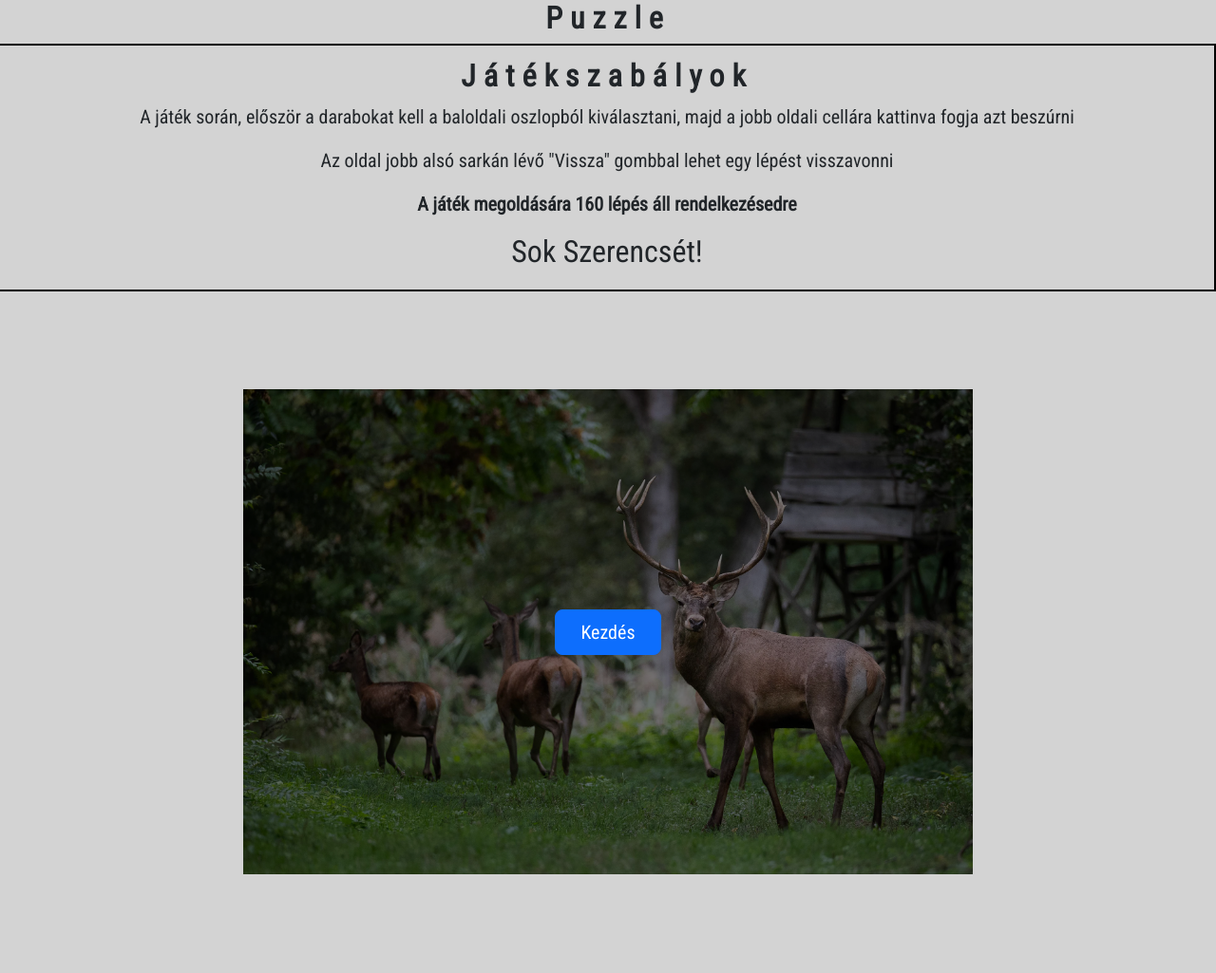
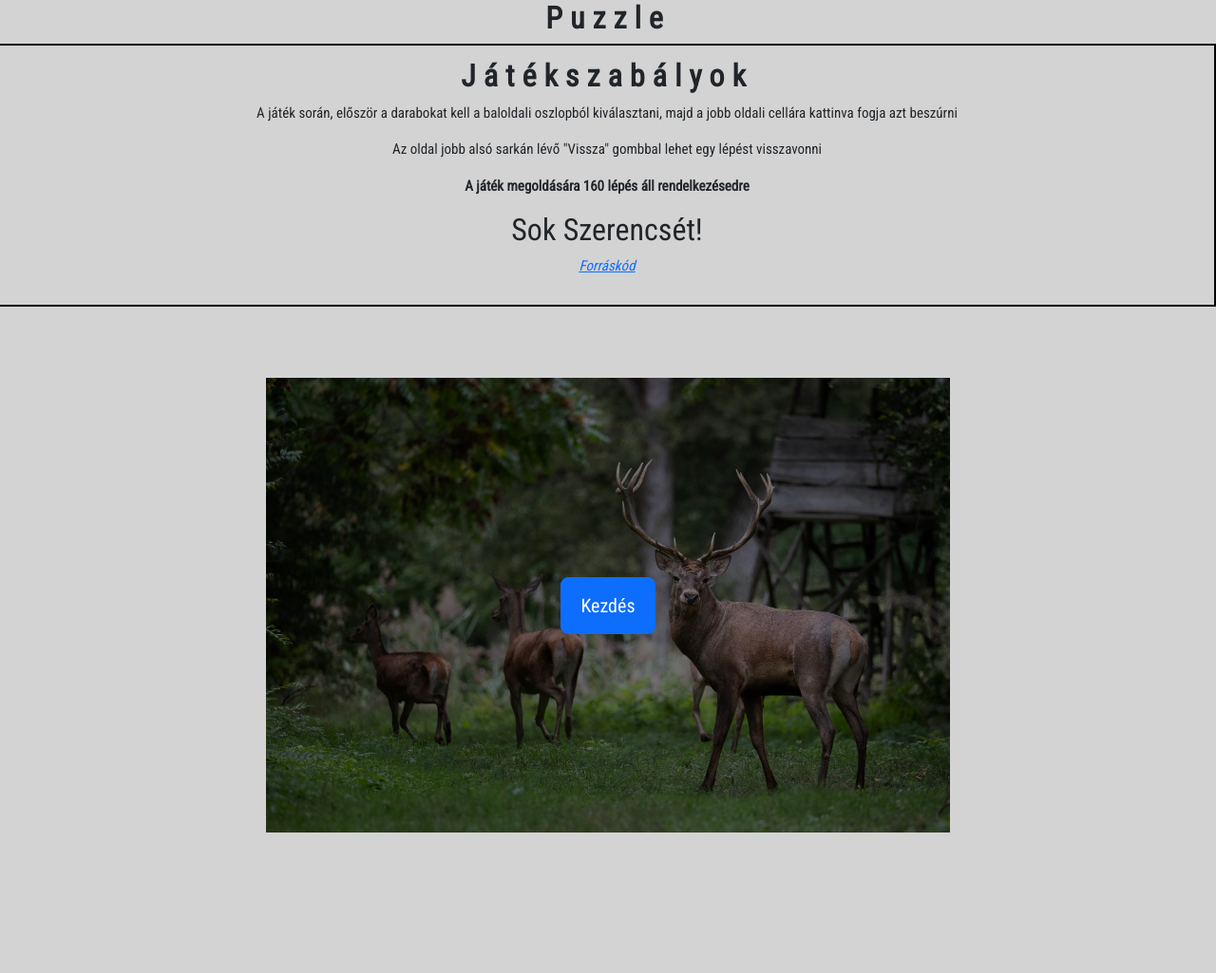
Before and after one commit to balintsipos0306/Puzzle, a PHP site: page / in a window 1280 px wide. Shown: the whole page at 95% size. After the commit the page ends 877 px from the top, so only its background shows below. Run offline with PHP 8.4, Linux system fonts and the light colour scheme.

Commit message:
Add files via upload

```diff
--- a/game2.js
+++ b/game2.js
@@ -44,7 +44,7 @@ async function start(){
       elem.setAttribute("src", kepsrc);
       var segedstr = "kep" + i;
       elem.setAttribute ("id", segedstr);
-      elem.style.width= "9rem";
+      elem.style.width= "9em";
       doboz.append(elem);
     }
 
@@ -83,11 +83,12 @@ function game()
 //darabkiválasztása
 function darabvalasztas (next){
   //.col divek kiválasztása tömbbe
-  const darabok = document.querySelectorAll(".col");
+  const darabok = document.getElementsByClassName("col-sm-3 col-lg-4 col-xl-6");
   //kattintást figyelő függvény
   function kivalasztas (event){
     kepid = randomList[parseInt(event.currentTarget.id) - 1];
 
+  //korábbi lépések eltárolása
   if (!previd.includes(kepid)){
     previd.push(kepid);
   }
@@ -122,34 +123,46 @@ function helykereso(end) {
   function beszuras(){
   //tag létrehozása és beállítása
   const kepkocka = document.createElement("img");
-  kepkocka.style.width = "12rem";
-  kepkocka.style.height = "8rem";
+  kepkocka.style.width = "12em";
+  kepkocka.style.height = "8em";
   kepkocka.style.filter = "brightness(1)";
   const kepforras = "szeletek/" + kepid + ".jpg";
   kepkocka.setAttribute("src", kepforras);
+  kepkocka.setAttribute("id", kepid);
   const beszur = document.getElementById(kephelye);
 
   //beszúrás
   kepid = previd[previd.length-1];
+
   if (beszur) {
+    //van e benne már kép
     const gyerek = beszur.querySelector("img");
     if(gyerek){
+      //a kép id-je amit megpróbáltunk rossz helyre beszúrni
       var hibasid = previd.pop();
       let index = undefined;
+      //a darabtáblázatban megkeressük a kép eredeti helyét
       for (let i = 0; i < randomList.length; i++){
         if(randomList[i] == hibasid){
           index = i+1;
         }
       }
+      //újra látható lesz a darabok között
       const elem = document.getElementById(index);
       elem.style.display = "block";
+
+      //átírjuk, hogy a state táblázatban az eredetileg ott lévő kép id-je maradjon bent (ne az amit megpróbáltunk)
+      kepid = parseInt(gyerek.id);
+
     }
     else{
       beszur.appendChild(kepkocka);
     }
   } else {
+    //lehetőleg ez az ág sosem fut le :D
     alert("Hiba: Az elem nem található!");
   }
+  //state táblázat feltöltése
   switch (kephelye){
     case "col11":
       state[0] = kepid;
@@ -200,12 +213,14 @@ function helykereso(end) {
       state[15] = kepid;
       break;
   }
+  //leellenőrizzük, hogy készen van-e a kirakó
   let jo = true;
   for(let j = 1; j < 17; j++){
     if (state[j-1] != j){
       jo = false;
     }
   }
+  //győzelmet jelző üzenet megjelenítése
   if (jo){
     var myModal = new bootstrap.Modal(document.getElementById('exampleModal'));
     myModal.show();
@@ -213,20 +228,24 @@ function helykereso(end) {
   }
 };
 
+//oldal újratöltése
 function refresh(){
   location.reload();
 };
 
+//visszalépés
 function stepback(){
+  //utolsó lépés id-je
   let id = previd[previd.length-1];
   let hely = undefined;
+  //megkeresi hogy a kirakóban melyik cellában van az utoljára beszúrt kép
   for (let i = 0; i <state.length; i++){
     if (state[i] == id){
       hely = i;
     }
   }
   let helyid = undefined;
-  //megkersi a táblázatban lévő hely indexét
+  //megkeresi a táblázatban lévő hely indexét
   switch(hely){
     case 0:
       helyid = "col11";
--- a/index.html
+++ b/index.html
@@ -40,40 +40,27 @@
                     <p> Az oldal jobb alsó sarkán lévő "Vissza" gombbal lehet egy lépést visszavonni</p>
                     <p><strong>A játék megoldására 160 lépés áll rendelkezésedre</strong></p>
                     <h2>Sok Szerencsét!</h2>
+                    <p><i><a href="https://github.com/balintsipos0306/Puzzle" target="_blank">Forráskód</a></i></p>
             </div>
 
-            <div class="container" id = "darabok">
+            <div class="container text-center" id = "darabok">
                     <div class="row">
-                        <div class="col" id="1"></div>
-                        <div class="col" id ="2"></div>
-                    </div>
-                    <div class="row">
-                        <div class="col" id="3"></div>
-                        <div class="col" id="4"></div>
-                    </div>
-                    <div class="row">
-                        <div class="col" id="5"></div>
-                        <div class="col" id="6"></div>
-                    </div>
-                    <div class="row">
-                        <div class="col" id="7"></div>
-                        <div class="col" id="8"></div>
-                    </div>
-                    <div class="row">
-                        <div class="col" id="9"></div>
-                        <div class="col" id="10"></div>
-                    </div>
-                    <div class="row">
-                        <div class="col" id="11"></div>
-                        <div class="col" id="12"></div>
-                    </div>
-                    <div class="row">
-                        <div class="col" id="13"></div>
-                        <div class="col" id="14"></div>
-                    </div>
-                    <div class="row">
-                        <div class="col" id="15"></div>
-                        <div class="col" id="16"></div>
+                        <div class="col-4 col-sm-3 col-lg-4 col-xl-6" id="1"></div>
+                        <div class="col-4 col-sm-3 col-lg-4 col-xl-6" id="2"></div>
+                        <div class="col-4 col-sm-3 col-lg-4 col-xl-6" id="3"></div>
+                        <div class="col-4 col-sm-3 col-lg-4 col-xl-6" id="4"></div>
+                        <div class="col-4 col-sm-3 col-lg-4 col-xl-6" id="5"></div>
+                        <div class="col-4 col-sm-3 col-lg-4 col-xl-6" id="6"></div>
+                        <div class="col-4 col-sm-3 col-lg-4 col-xl-6" id="7"></div>
+                        <div class="col-4 col-sm-3 col-lg-4 col-xl-6" id="8"></div>
+                        <div class="col-4 col-sm-3 col-lg-4 col-xl-6" id="9"></div>
+                        <div class="col-4 col-sm-3 col-lg-4 col-xl-6" id="10"></div>
+                        <div class="col-4 col-sm-3 col-lg-4 col-xl-6" id="11"></div>
+                        <div class="col-4 col-sm-3 col-lg-4 col-xl-6" id="12"></div>
+                        <div class="col-4 col-sm-3 col-lg-4 col-xl-6" id="13"></div>
+                        <div class="col-4 col-sm-3 col-lg-4 col-xl-6" id="14"></div>
+                        <div class="col-4 col-sm-3 col-lg-4 col-xl-6" id="15"></div>
+                        <div class="col-4 col-sm-3 col-lg-4 col-xl-6" id="16"></div>
                     </div>
             </div>
 
@@ -119,10 +106,7 @@
               </table>
 
         </div>
-
-
         <button type="button" class="btn btn-secondary" id="back" onclick = "stepback()">Vissza</button>
-
     </main>
 
 
--- a/style.css
+++ b/style.css
@@ -6,7 +6,7 @@ body{
     margin: 0;
     padding: 0;
     overflow: hidden;
-    font-size: calc(15px + 0.390625vw);
+    font-size: calc(10px + 0.390625vw);
 }
 
 head{
@@ -33,8 +33,8 @@ h1{
 }
 
 .kirako img{
-    height: 32rem;
-    width: 48rem;
+    height: 32em;
+    width: 48em;
     object-fit: contain;
     filter:brightness(0.5);
 }
@@ -44,8 +44,8 @@ h1{
     left: 50%;
     top:50%;
     z-index: 99;
-    width: 7rem;
-    height: 3rem;
+    width: 5em;
+    height: 3em;
     transform: translate(-50%, -50%);
 }
 
@@ -54,18 +54,18 @@ h1{
 }
 
 .kirako table{
-    width: 48rem;
-    height: 32rem;
+    width: 48em;
+    height: 32em;
     display: none;
     background-color: lightgray !important;
 }
 
 .kirako tr{
-    height: calc(32rem/4);
+    height: calc(32em/4);
 }
 
 .kirako td{
-    width: calc(48rem/4);
+    width: calc(48em/4);
     border: 1px solid black;
     padding: 0;
     overflow: hidden;
@@ -84,11 +84,14 @@ h1{
     height: 90vh;
     padding: 1%;
     overflow: hidden;
+    display:flex;
+    align-items: center;
 }
 
 .baloldal .container{
     display: none;
     width: 100%;
+    margin: auto;
 }
 
 .row{
@@ -98,14 +101,14 @@ h1{
 
 .baloldal .col{
     margin: 4%;
-    height: 6rem;
-    width: 9rem;
+    height: 6em;
+    width: 9em;
     overflow: hidden;
     padding: 0;
     margin: 1%;
 }
 
-.baloldal .col:hover{
+.baloldal img:hover{
     filter: brightness(0.6);
 }
 
@@ -116,8 +119,8 @@ h1{
 #back{
     display: none;
     position: absolute;
-    right: 20px;
-    bottom: 15px;
+    right: 10px;
+    bottom: 5px;
 }
 
 #info{
@@ -130,8 +133,10 @@ h1{
 @media (max-width: 1382px) {
     body{
         overflow: scroll;
+        position: relative;
     }
     .baloldal{
+        font-size: 1.5;
         float:none;
         width: 100%;
         margin: auto;
@@ -148,5 +153,55 @@ h1{
         float:none;
         width: 100%;
         margin: auto;
+        height: fit-content;
+        padding-top: 5em;
     }
 }
+
+@media(max-width: 800px){
+    body{
+        font-size: 0.5em;
+    }
+    .baloldal{
+        font-size: 1.5em;
+        height: fit-content;
+     }
+     h2{
+        font-size: medium;
+     }
+}
+
+@media (max-width: 570px){
+    .baloldal{
+        font-size: 0.7em;
+    }
+}
+
+
+@media(max-width: 550px){
+    .kirako{
+        font-size: 0.8em;
+    }
+    .baloldal{
+        font-size: 1em;
+        height: 30em;
+    }
+
+    #back{
+        bottom:-40px;
+        right:0;
+    }
+}
+
+@media (max-width: 400px){
+    body{
+        font-size: 0.4em;
+    }
+}
+
+@media (max-width: 350px){
+
+    h1{
+        font-size: medium;
+    }
+}
```
